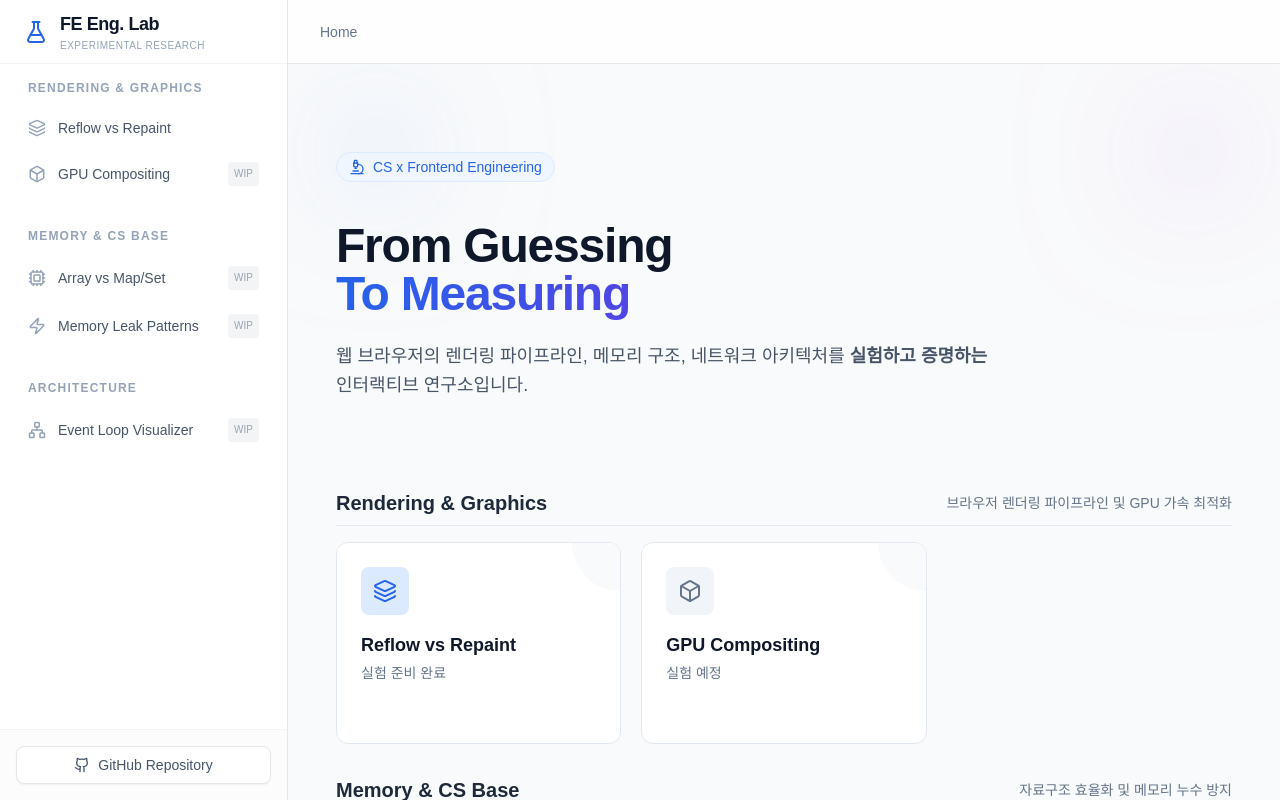
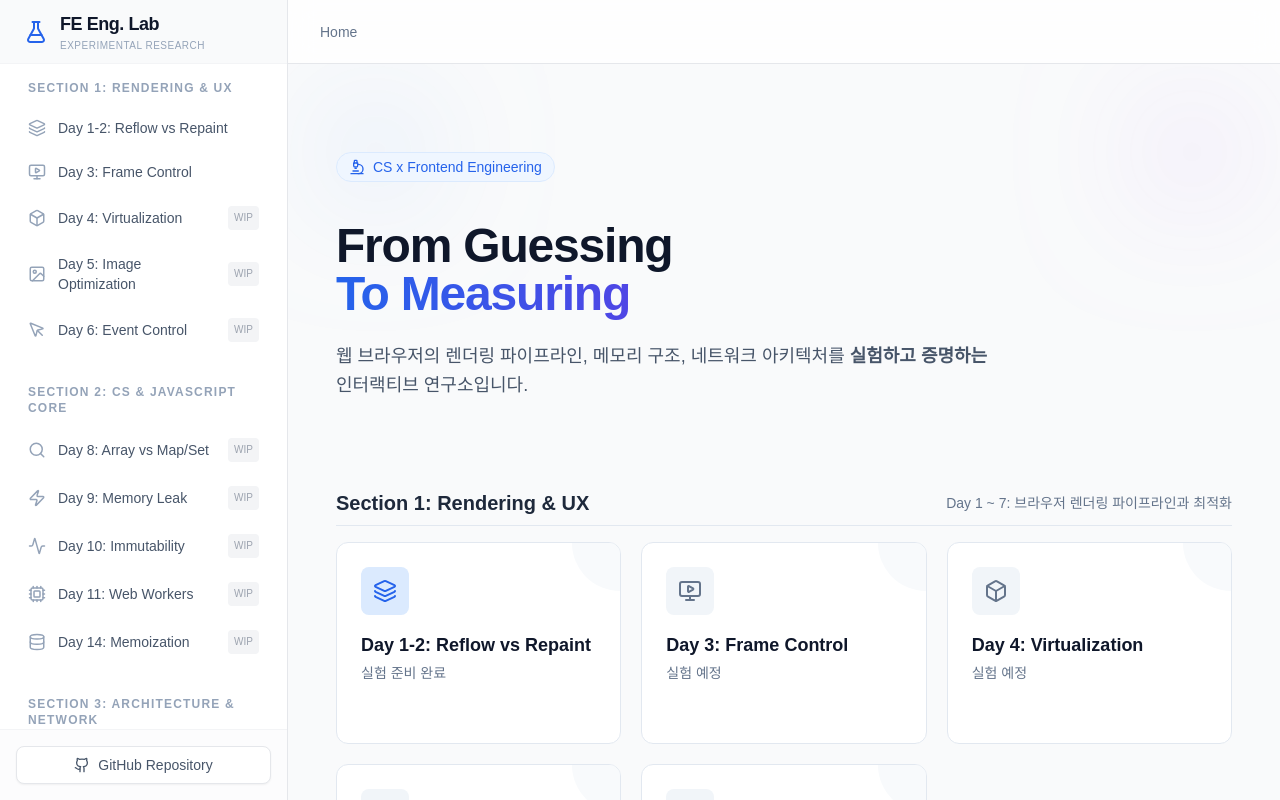
Before and after one commit to PaleBlueNote/frontend-engineering-lab, a React (Vite) app: page / in a window 1280 px wide. Built offline with nearby package versions, Linux system fonts and the light colour scheme; a web font is replaced by a local one.

Commit message:
refactor: 실험 데이터 구조 개편 및 21일 커리큘럼 반영
- 실험 카테고리를 3개 섹션(Rendering, CS, Architecture)으로 재분류

```diff
--- a/src/constants/experiments.js
+++ b/src/constants/experiments.js
@@ -1,66 +1,195 @@
 import {
-    MonitorPlay,
-    Cpu,
-    Network,
-    Layers,
-    Box,
-    Zap
+    MonitorPlay, // Frame Control
+    Cpu,         // CS Base
+    Network,     // Architecture
+    Layers,      // Reflow/Repaint
+    Box,         // Virtualization
+    Zap,         // Memory
+    Image as ImageIcon, // Image Optimization
+    MousePointer, // Event Control
+    Search,      // Algo
+    Shield,      // Security
+    Database,    // Caching
+    Split,       // Code Splitting
+    Activity     // Profiling/ETC
 } from 'lucide-react';
+
+// Helper 함수: 특정 ID의 실험 데이터를 쉽게 가져오기 위한 함수.
+export const getExperimentById = (id) => {
+    for (const category of EXPERIMENT_CATEGORIES) {
+        const item = category.items.find(item => item.id === id);
+        if (item) return item;
+    }
+    return null;
+};
 
 export const EXPERIMENT_CATEGORIES = [
     {
-        title: "Rendering & Graphics",
+        title: "Section 1: Rendering & UX",
         id: "rendering",
-        description: "브라우저 렌더링 파이프라인 및 GPU 가속 최적화",
+        description: "Day 1 ~ 7: 브라우저 렌더링 파이프라인과 최적화",
         items: [
             {
                 id: "reflow-repaint",
-                title: "Reflow vs Repaint",
+                title: "Day 1-2: Reflow vs Repaint",
+                description: "Layout vs Composite & GPU Acceleration",
                 path: "/experiments/rendering/reflow-repaint",
                 icon: Layers,
-                status: "ready" // ready, doing, coming
+                status: "ready",
+                docs: [
+                    {
+                        day: "Day 1",
+                        title: "Reflow vs Repaint 분석",
+                        github: "https://github.com/PaleBlueNote/frontend-engineering-lab/issues/9",
+                        blog: "https://velog.io/@palebluenote/%EB%B8%8C%EB%9D%BC%EC%9A%B0%EC%A0%80%EB%A5%BC-%EA%B3%A0%EB%AC%B8%ED%95%B4%EB%B4%A4%EB%8B%A4-%EC%95%A0%EB%8B%88%EB%A9%94%EC%9D%B4%EC%85%98%EC%9D%B4-%EB%B2%84%EB%B2%85%EC%9D%B4%EB%8A%94-%EC%A7%84%EC%A7%9C-%EC%9D%B4%EC%9C%A0-Reflow-vs-Repaint"
+                    },
+                    {
+                        day: "Day 2",
+                        title: "GPU 가속 & Layers 탭 검증",
+                        github: "https://github.com/PaleBlueNote/frontend-engineering-lab/issues/8",
+                        blog: "https://velog.io/@palebluenote/%ED%81%AC%EB%A1%AC-%EA%B0%9C%EB%B0%9C%EC%9E%90-%EB%8F%84%EA%B5%AC%EC%9D%98-%EC%88%A8%EA%B2%A8%EC%A7%84-%EA%B8%B0%EB%8A%A5-Layers-%ED%83%AD%EC%9C%BC%EB%A1%9C-GPU-%EB%9C%AF%EC%96%B4%EB%B3%B4%EA%B8%B0"
+                    }
+                ]
             },
             {
-                id: "gpu-compositing",
-                title: "GPU Compositing",
-                path: "/experiments/rendering/gpu-compositing",
+                id: "frame-control",
+                title: "Day 3: Frame Control",
+                description: "rAF vs setInterval (V-Sync)",
+                path: "/experiments/rendering/frame-control",
+                icon: MonitorPlay,
+                status: "doing",
+                docs: []
+            },
+            {
+                id: "virtualization",
+                title: "Day 4: Virtualization",
+                description: "Windowing (React Window)",
+                path: "/experiments/rendering/virtualization",
                 icon: Box,
-                status: "coming"
+                status: "coming",
+                docs: []
+            },
+            {
+                id: "image-optimization",
+                title: "Day 5: Image Optimization",
+                description: "Lazy Loading & WebP",
+                path: "/experiments/rendering/image-optimization",
+                icon: ImageIcon,
+                status: "coming",
+                docs: []
+            },
+            {
+                id: "event-control",
+                title: "Day 6: Event Control",
+                description: "Debounce & Throttle",
+                path: "/experiments/rendering/event-control",
+                icon: MousePointer,
+                status: "coming",
+                docs: []
             }
         ]
     },
     {
-        title: "Memory & CS Base",
-        id: "memory",
-        description: "자료구조 효율화 및 메모리 누수 방지",
+        title: "Section 2: CS & JavaScript Core",
+        id: "cs-base",
+        description: "Day 8 ~ 14: 알고리즘, 메모리, 실행 컨텍스트",
         items: [
             {
                 id: "array-vs-map",
-                title: "Array vs Map/Set",
-                path: "/experiments/memory/array-vs-map",
-                icon: Cpu,
-                status: "coming"
+                title: "Day 8: Array vs Map/Set",
+                description: "Search Time Complexity",
+                path: "/experiments/cs/array-vs-map",
+                icon: Search,
+                status: "coming",
+                docs: []
             },
             {
                 id: "memory-leak",
-                title: "Memory Leak Patterns",
-                path: "/experiments/memory/memory-leak",
+                title: "Day 9: Memory Leak",
+                description: "Closure & Cleanup",
+                path: "/experiments/cs/memory-leak",
                 icon: Zap,
-                status: "coming"
+                status: "coming",
+                docs: []
+            },
+            {
+                id: "immutability",
+                title: "Day 10: Immutability",
+                description: "Reference Check & Rendering",
+                path: "/experiments/cs/immutability",
+                icon: Activity,
+                status: "coming",
+                docs: []
+            },
+            {
+                id: "web-worker",
+                title: "Day 11: Web Workers",
+                description: "Multi-threading in JS",
+                path: "/experiments/cs/web-worker",
+                icon: Cpu,
+                status: "coming",
+                docs: []
+            },
+            {
+                id: "memoization",
+                title: "Day 14: Memoization",
+                description: "Caching Strategy",
+                path: "/experiments/cs/memoization",
+                icon: Database,
+                status: "coming",
+                docs: []
             }
         ]
     },
     {
-        title: "Architecture",
+        title: "Section 3: Architecture & Network",
         id: "architecture",
-        description: "네트워크, 보안 및 견고한 설계",
+        description: "Day 15 ~ 21: 네트워크, 보안, 디자인 패턴",
         items: [
             {
+                id: "http-caching",
+                title: "Day 15: HTTP Caching",
+                description: "Cache-Control & ETag",
+                path: "/experiments/architecture/http-caching",
+                icon: Database,
+                status: "coming",
+                docs: []
+            },
+            {
                 id: "event-loop",
-                title: "Event Loop Visualizer",
+                title: "Day 16: Event Loop",
+                description: "Macro vs Micro Task Queue",
                 path: "/experiments/architecture/event-loop",
                 icon: Network,
-                status: "coming"
+                status: "coming",
+                docs: []
+            },
+            {
+                id: "security",
+                title: "Day 17-18: Security",
+                description: "CORS & XSS Prevention",
+                path: "/experiments/architecture/security",
+                icon: Shield,
+                status: "coming",
+                docs: []
+            },
+            {
+                id: "network-protocol",
+                title: "Day 20: Network Protocols",
+                description: "HTTP/1.1 vs HTTP/2",
+                path: "/experiments/architecture/protocols",
+                icon: Network,
+                status: "coming",
+                docs: []
+            },
+            {
+                id: "bundling",
+                title: "Day 21: Bundling",
+                description: "Tree Shaking & Split",
+                path: "/experiments/architecture/bundling",
+                icon: Split,
+                status: "coming",
+                docs: []
             }
         ]
     }
```
